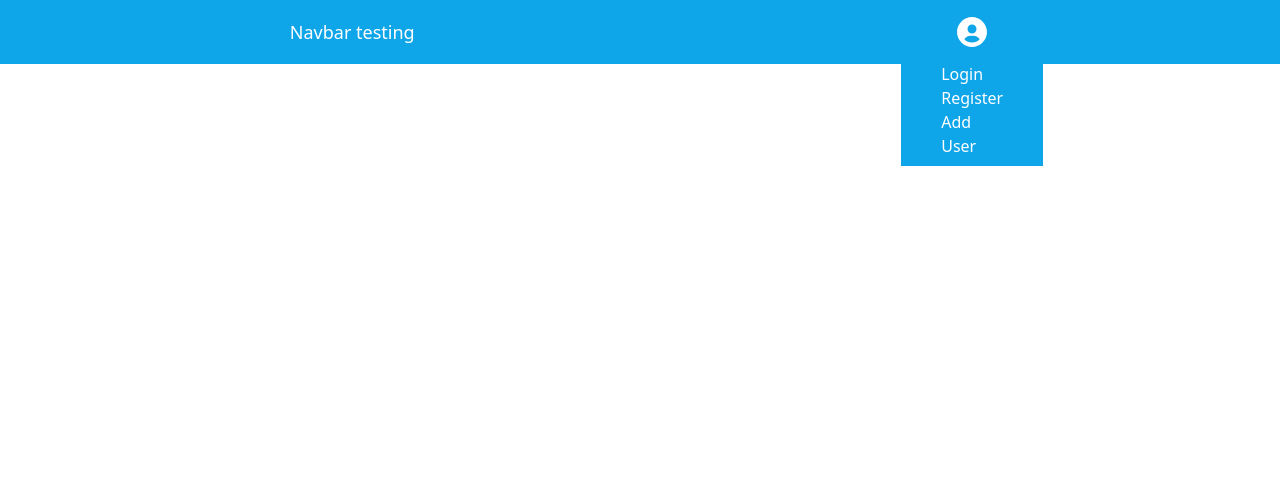
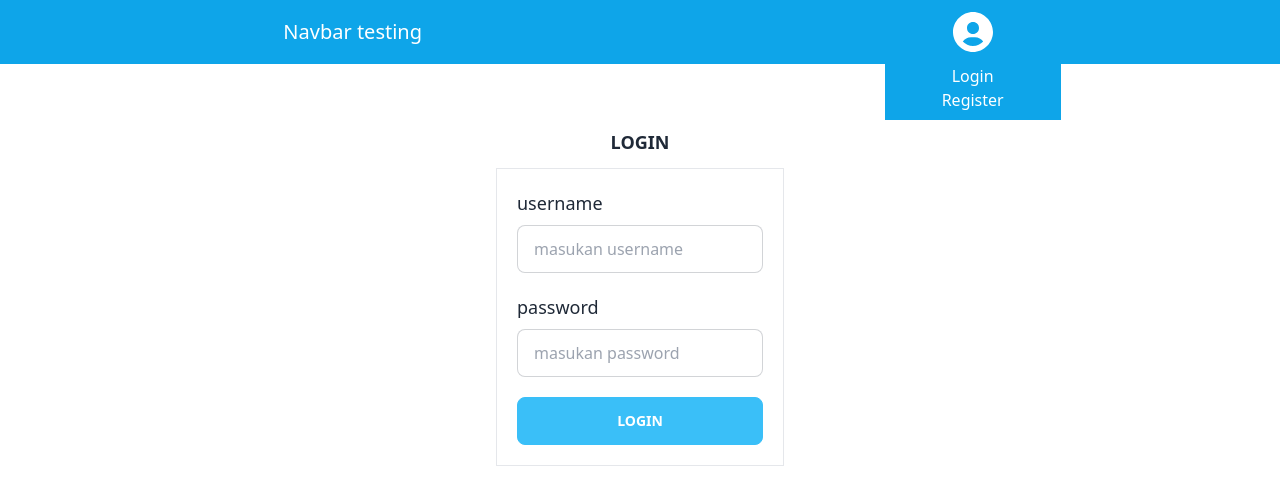
Before and after one commit to Nanahandresaputra/project-review-user, a React (Vite) app: page /login in a window 1280 px wide. Both pictures are taken after a click on the icon 972 px from the left and 32 px from the top of the page. Shown: the top 504 px of the page. Built offline with nearby package versions, Linux system fonts and the light colour scheme.

Commit message:
add page

```diff
--- a/package.json
+++ b/package.json
@@ -12,6 +12,7 @@
   "dependencies": {
     "react": "^18.2.0",
     "react-dom": "^18.2.0",
+    "react-hook-form": "^7.45.4",
     "react-icons": "^4.10.1"
   },
   "devDependencies": {
--- a/src/App.jsx
+++ b/src/App.jsx
@@ -1,12 +1,19 @@
 /** @format */
 
+import { BrowserRouter as Router, Routes, Route } from "react-router-dom";
 import Navbar from "./components/navbar/navbar";
+import Login from "./pages/login/login";
+import Register from "./pages/register/register";
 
 function App() {
   return (
-    <section>
+    <Router>
       <Navbar />
-    </section>
+      <Routes>
+        <Route path='login' element={<Login />} />
+        <Route path="'register" element={<Register />} />
+      </Routes>
+    </Router>
   );
 }
 
--- /dev/null
+++ b/src/components/input-text/inputText.jsx
@@ -0,0 +1,18 @@
+/** @format */
+
+import React from "react";
+
+const InputText = ({ type, label }) => {
+  return (
+    <label className='flex flex-col space-y-2'>
+      <span className='md:text-lg'>{label}</span>
+      <input
+        type={type}
+        placeholder={`masukan ${label}`}
+        className='input input-bordered w-full'
+      />
+    </label>
+  );
+};
+
+export default InputText;
--- a/src/components/navbar/navbar.jsx
+++ b/src/components/navbar/navbar.jsx
@@ -13,23 +13,22 @@ const Navbar = () => {
 
   return (
     <section className='navbar bg-sky-500 text-white flex justify-around px-5 fixed top-0'>
-      <h1 className='text-lg font-medium'>Navbar testing</h1>
+      <h1 className='text-lg font-medium md:text-xl'>Navbar testing</h1>
       <div className='relative flex flex-col items-center'>
         <BiSolidUserCircle
-          className='text-4xl cursor-pointer'
+          className='text-4xl md:text-5xl cursor-pointer'
           onClick={handleOpen}
         />
 
         <div
           className={
             open
-              ? "opacity-100 absolute top-10 py-2 px-10 bg-sky-500"
-              : "opacity-0 absolute top-10"
+              ? "opacity-100 absolute top-10 top-12 py-2 w-44 flex flex-col items-center bg-sky-500 transition"
+              : "opacity-0  absolute top-10 top-12 py-2 w-44 flex flex-col items-center bg-sky-500 transition"
           }
         >
           <p>Login</p>
           <p>Register</p>
-          <p>Add User</p>
         </div>
       </div>
     </section>
--- /dev/null
+++ b/src/pages/login/login.jsx
@@ -0,0 +1,21 @@
+/** @format */
+
+import InputText from "../../components/input-text/inputText";
+
+const Login = () => {
+  return (
+    <section className='mt-32 flex flex-col justify-center items-center space-y-3'>
+      <h1 className='text-lg font-semibold'>LOGIN</h1>
+
+      <form className='border shadow- p-5 flex flex-col space-y-5 md:w-72'>
+        <InputText label='username' type='text' />
+        <InputText label='password' type='password' />
+        <button type='button' className='btn btn-info text-white'>
+          LOGIN
+        </button>
+      </form>
+    </section>
+  );
+};
+
+export default Login;
--- /dev/null
+++ b/src/pages/register/register.jsx
@@ -0,0 +1,20 @@
+/** @format */
+
+import InputText from "../../components/input-text/inputText";
+
+const Register = () => {
+  return (
+    <section className='mt-32 flex flex-col justify-center items-center space-y-3'>
+      <h1 className='text-lg font-semibold'>REGISTER</h1>
+      <form className='border shadow- p-5 flex flex-col space-y-5'>
+        <InputText label='username' type='text' />
+        <InputText label='password' type='password' />
+        <button type='button' className='btn btn-info text-white'>
+          REGISTER
+        </button>
+      </form>
+    </section>
+  );
+};
+
+export default Register;
```
Also changed, not shown: 1 other file (tests, documents, lock files or other folders).
